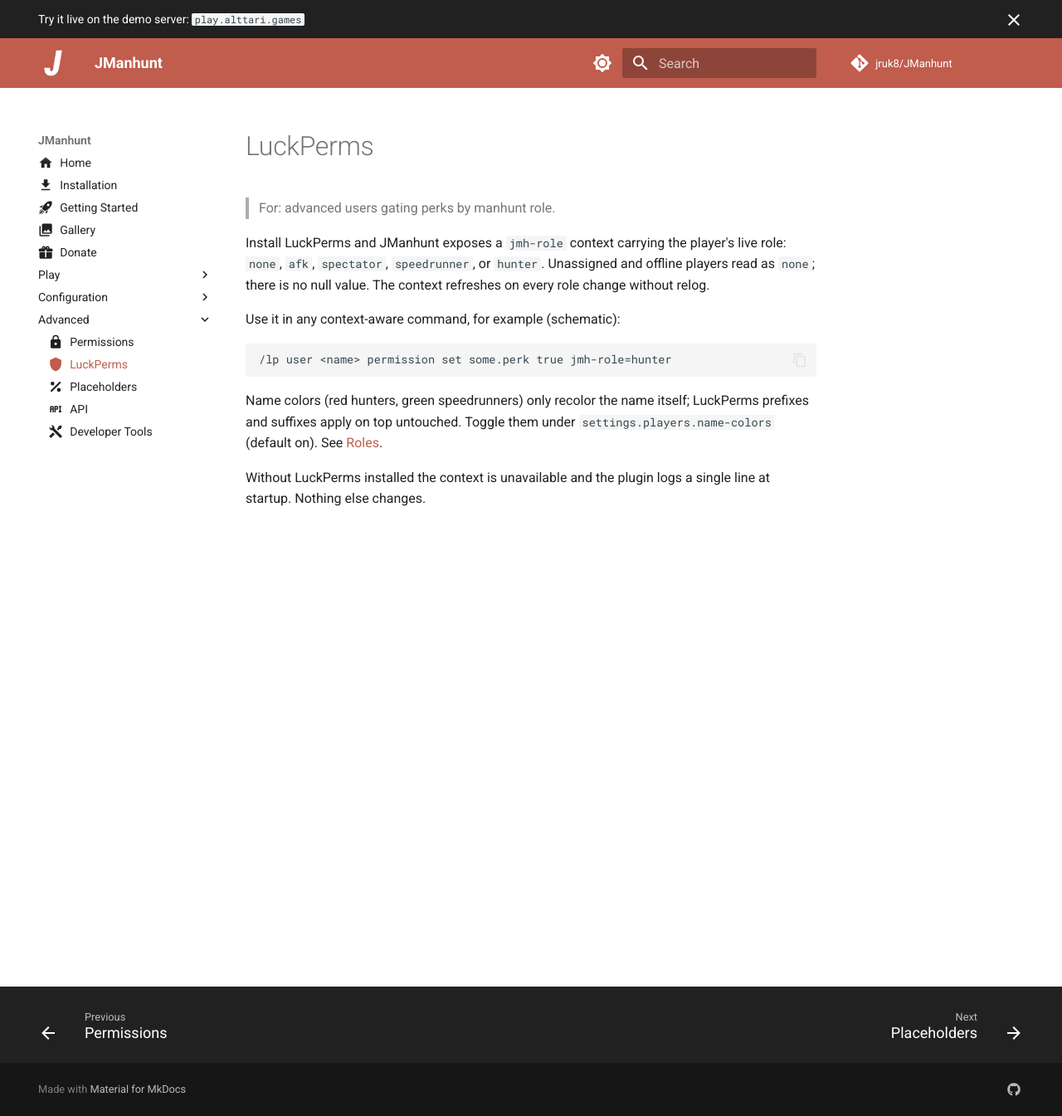
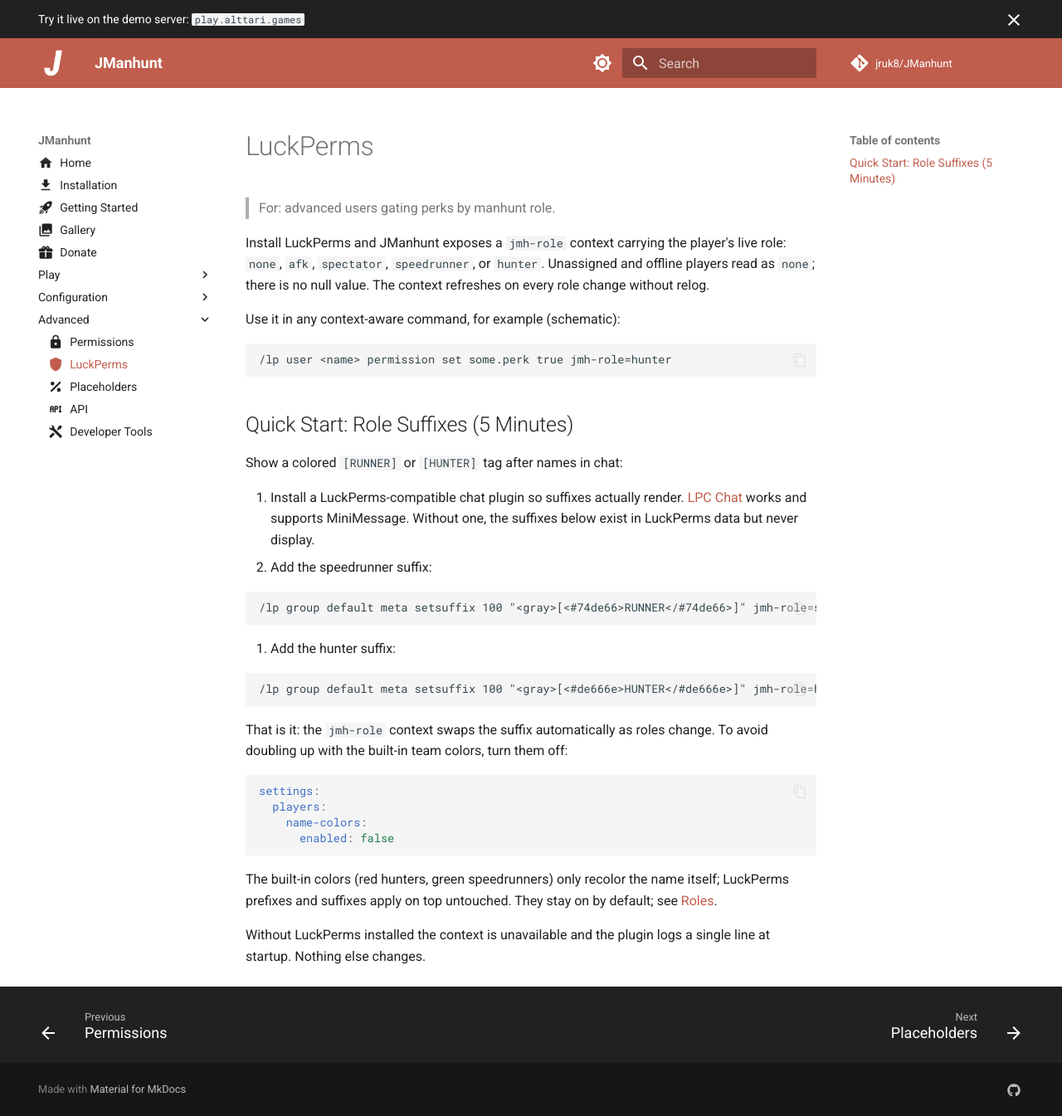
Before and after one commit to jruk8/JManhunt, an MkDocs documentation site: the page built from docs/advanced/luckperms.md, in a window 1280 px wide and 1345 px high. Shown: the whole window at 83% size. Built offline with MkDocs 1.6.1 and Material for MkDocs 9.7.7, drawn with Linux system fonts in a browser that asks for light colours; comment, search, counter and statistics services are not loaded.

Commit message:
docs: luckperms suffix quick start with lpc chat and colors off step
Signed-off-by: jruk <125396467+jruk8@users.noreply.github.com>

````diff
--- a/docs/advanced/luckperms.md
+++ b/docs/advanced/luckperms.md
@@ -17,9 +17,40 @@ Use it in any context-aware command, for example (schematic):
 /lp user <name> permission set some.perk true jmh-role=hunter
 ```
 
-Name colors (red hunters, green speedrunners) only recolor the name
-itself; LuckPerms prefixes and suffixes apply on top untouched.
-Toggle them under `settings.players.name-colors` (default on). See
+## Quick Start: Role Suffixes (5 Minutes)
+
+Show a colored `[RUNNER]` or `[HUNTER]` tag after names in chat:
+
+1. Install a LuckPerms-compatible chat plugin so suffixes actually
+   render. [LPC Chat](https://modrinth.com/plugin/lpc-chat) works and
+   supports MiniMessage. Without one, the suffixes below exist in
+   LuckPerms data but never display.
+2. Add the speedrunner suffix:
+
+   ```
+   /lp group default meta setsuffix 100 "<gray>[<#74de66>RUNNER</#74de66>]" jmh-role=speedrunner
+   ```
+
+3. Add the hunter suffix:
+
+   ```
+   /lp group default meta setsuffix 100 "<gray>[<#de666e>HUNTER</#de666e>]" jmh-role=hunter
+   ```
+
+That is it: the `jmh-role` context swaps the suffix automatically as
+roles change. To avoid doubling up with the built-in team colors,
+turn them off:
+
+```yaml
+settings:
+  players:
+    name-colors:
+      enabled: false
+```
+
+The built-in colors (red hunters, green speedrunners) only recolor
+the name itself; LuckPerms prefixes and suffixes apply on top
+untouched. They stay on by default; see
 [Roles](../configuration/settings/roles.md#name-colors).
 
 Without LuckPerms installed the context is unavailable and the
````
